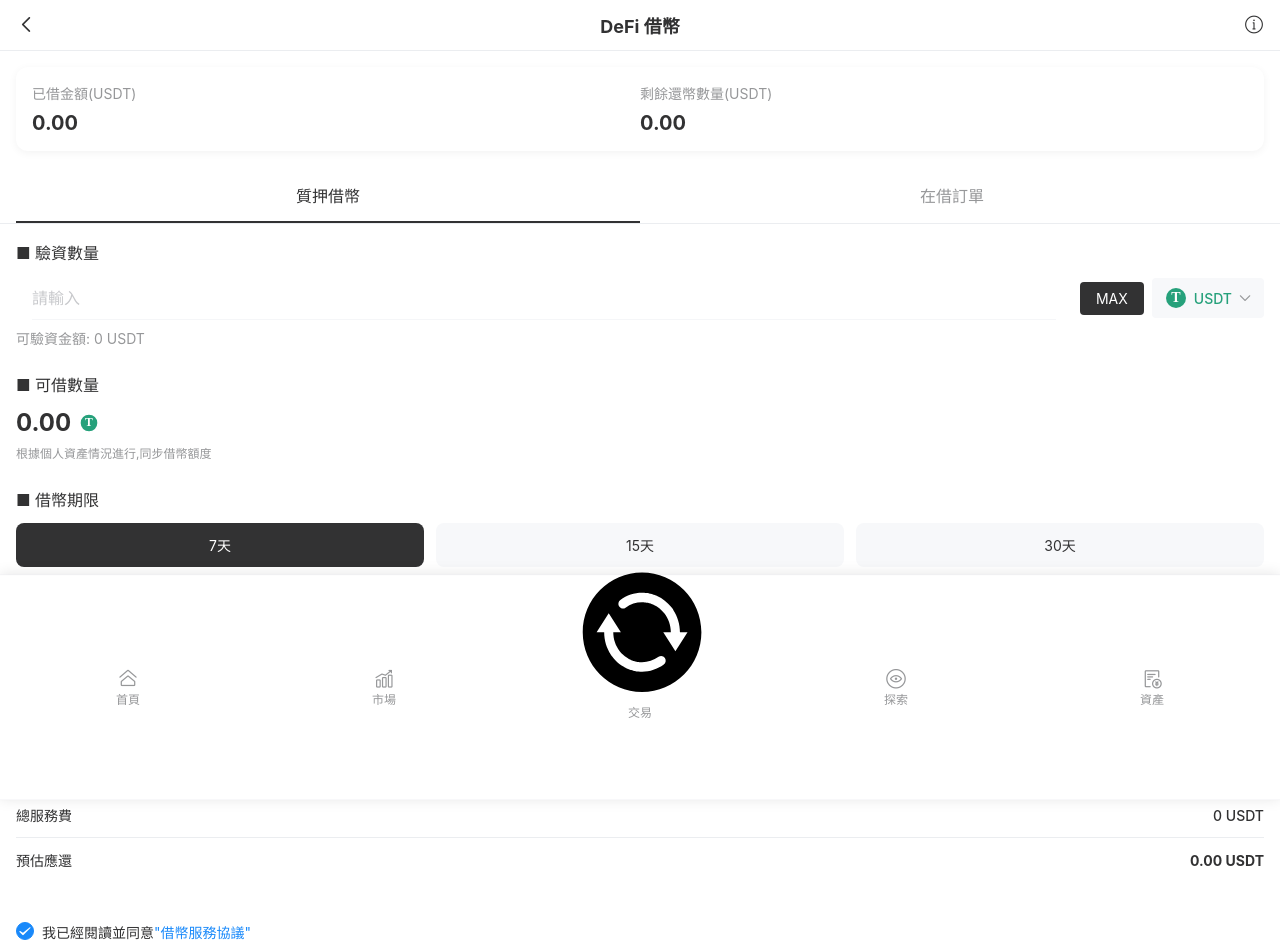
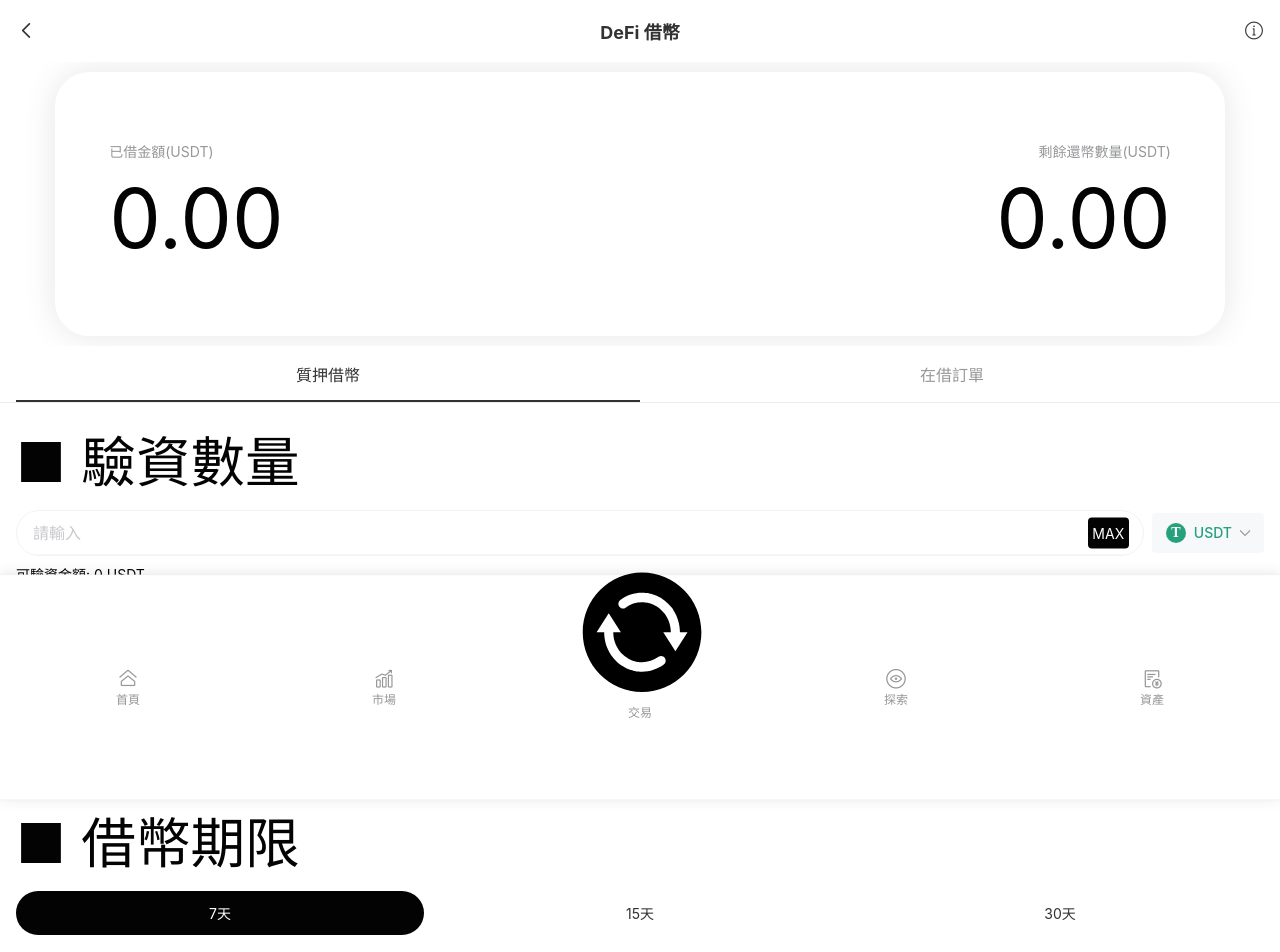
Before and after one commit to myuu69700-ship-it/web3_h5, a Vue app: page /product-detail in a window 1280 px wide. Shown: the top 952 px of the page. Built offline with nearby package versions, Linux system fonts and the light colour scheme.

Commit message:
feat:DeFi 借幣调整

```diff
--- a/src/views/ProductDetail.vue
+++ b/src/views/ProductDetail.vue
@@ -14,8 +14,8 @@
         <div class="status-value">{{ borrowedAmount }}</div>
       </div>
       <div class="status-item">
-        <div class="status-label">剩餘還幣數量(USDT)</div>
-        <div class="status-value">{{ remainingAmount }}</div>
+        <div class="status-label1">剩餘還幣數量(USDT)</div>
+        <div class="status-value1">{{ remainingAmount }}</div>
       </div>
     </div>
 
@@ -47,8 +47,11 @@
             placeholder="請輸入"
             type="number"
             class="amount-input"
-          />
+          >
+            <template #button>
               <button class="max-btn" @click="setMaxAmount">MAX</button>
+            </template>
+          </van-field>
           <div class="currency-selector" @click="showCurrencyModal = true">
             <img
               :src="getCurrencyIcon(selectedCurrency)"
@@ -69,15 +72,15 @@
         <div class="section-title">■ 可借數量</div>
         <div class="borrowable-amount-display">
           <span class="amount-value">{{ borrowableAmount }}</span>
+          <div class="currency-icon-small-box">
             <img
               :src="getCurrencyIcon(selectedCurrency)"
               class="currency-icon-small"
               alt=""
             />
           </div>
-        <div class="borrowable-note">
-          根據個人資產情況進行,同步借幣額度
         </div>
+        <div class="borrowable-note">根據個人資產情況進行,同步借幣額度</div>
       </div>
 
       <!-- 借幣期限 -->
@@ -107,15 +110,21 @@
         </div>
         <div class="fee-item">
           <div class="fee-label">總幣息</div>
-          <div class="fee-value">{{ totalInterest }} {{ selectedCurrency }}</div>
+          <div class="fee-value">
+            {{ totalInterest }} {{ selectedCurrency }}
+          </div>
         </div>
         <div class="fee-item">
           <div class="fee-label">總服務費</div>
-          <div class="fee-value">{{ totalServiceFee }} {{ selectedCurrency }}</div>
+          <div class="fee-value">
+            {{ totalServiceFee }} {{ selectedCurrency }}
+          </div>
         </div>
         <div class="fee-item">
           <div class="fee-label">預估應還</div>
-          <div class="fee-value highlight">{{ estimatedRepayment }} {{ selectedCurrency }}</div>
+          <div class="fee-value highlight">
+            {{ estimatedRepayment }} {{ selectedCurrency }}
+          </div>
         </div>
       </div>
 
@@ -128,11 +137,7 @@
       </div>
 
       <!-- 立即借幣按鈕 -->
-      <button
-        class="borrow-btn"
-        :disabled="!canBorrow"
-        @click="handleBorrow"
-      >
+      <button class="borrow-btn" :disabled="!canBorrow" @click="handleBorrow">
         立即借幣
       </button>
     </div>
@@ -239,12 +244,13 @@ const goBack = () => {
   display: flex;
   align-items: center;
   justify-content: space-between;
-  padding: 12px 16px;
+  height: 62.39px;
+  padding: 0 16px;
   background-color: #fff;
   position: sticky;
   top: 0;
   z-index: 100;
-  border-bottom: 1px solid #ebedf0;
+  // border-bottom: 1px solid #ebedf0;
 
   .back-icon,
   .info-icon {
@@ -269,6 +275,13 @@ const goBack = () => {
   background-color: #fff;
   border-radius: 12px;
   box-shadow: 0 2px 8px rgba(0, 0, 0, 0.05);
+  width: calc(100% - 8.53333vw);
+  margin: 0 auto;
+  background: #fff;
+  box-shadow: 0 0 2.66667vw #0000001a;
+  border-radius: 2.66667vw;
+  padding: 5.33333vw 4.26667vw;
+  margin: 10px auto;
 
   .status-item {
     flex: 1;
@@ -280,11 +293,24 @@ const goBack = () => {
       color: #969799;
       margin-bottom: 8px;
     }
+    .status-label1 {
+      font-size: 14px;
+      color: #969799;
+      margin-bottom: 8px;
+      text-align: right;
+    }
 
     .status-value {
-      font-size: 20px;
-      font-weight: bold;
-      color: #323233;
+      // font-size: 20px;
+      // font-weight: bold;
+      color: #040303;
+      font-size: 6.4vw;
+      text-align: lift;
+    }
+    .status-value1 {
+      color: #040303;
+      font-size: 6.4vw;
+      text-align: right;
     }
   }
 }
@@ -331,9 +357,9 @@ const goBack = () => {
   margin-bottom: 24px;
 
   .section-title {
-    font-size: 16px;
-    font-weight: 500;
-    color: #323233;
+    font-size: 4.26667vw;
+    // font-weight: 500;
+    color: #040303;
     margin-bottom: 12px;
   }
 }
@@ -347,20 +373,38 @@ const goBack = () => {
 
   .amount-input {
     flex: 1;
+    border: 1px solid #f3f3f3;
+    position: relative;
+    border-radius: 2.66667vw;
     :deep(.van-field__control) {
       font-size: 16px;
+      padding-right: 55px;
+    }
+    :deep(.van-field__button) {
+      position: absolute;
+      right: 8px;
+      top: 50%;
+      transform: translateY(-50%);
+      z-index: 1;
+      right: -2px;
     }
   }
 
   .max-btn {
-    padding: 8px 16px;
-    background-color: #323233;
+    padding: 4px 12px;
+    background-color: #040303;
     color: #fff;
     border: none;
     border-radius: 4px;
     font-size: 14px;
     cursor: pointer;
     white-space: nowrap;
+    width: 41px;
+    height: 31px;
+    line-height: 31px;
+    display: flex;
+    align-items: center;
+    justify-content: center;
   }
 
   .currency-selector {
@@ -393,33 +437,45 @@ const goBack = () => {
 
 .available-amount {
   font-size: 14px;
-  color: #969799;
+  color: #040303;
   margin-top: 8px;
 }
 
 // 可借數量區域
 .borrowable-amount-display {
+  // padding: 51px;
+  height: 51px;
   display: flex;
   align-items: center;
+  justify-content: space-between;
+  border: 1px solid #f3f3f3;
   gap: 8px;
   margin-bottom: 8px;
+  border-radius: 2.66667vw;
 
   .amount-value {
     font-size: 24px;
     font-weight: bold;
     color: #323233;
+    padding-left: 20px;
+  }
+
+  .currency-icon-small-box {
+    padding-right: 30px;
   }
 
   .currency-icon-small {
-    width: 20px;
-    height: 20px;
+    width: 20.8px;
+    height: 20.8px;
     border-radius: 50%;
+    // padding-right: 40px;
+    // padding-right: 120px;
   }
 }
 
 .borrowable-note {
   font-size: 12px;
-  color: #969799;
+  color: #040303;
   line-height: 1.5;
 }
 
@@ -432,31 +488,42 @@ const goBack = () => {
   .term-option {
     padding: 12px;
     text-align: center;
-    background-color: #f7f8fa;
-    border-radius: 8px;
+    // background-color: #f7f8fa;
+    border-radius: 266.4vw;
     font-size: 14px;
     color: #323233;
     cursor: pointer;
     transition: all 0.2s;
 
     &.active {
-      background-color: #323233;
-      color: #fff;
+      font-size: 14px;
+      background-color: #040303;
+      color: #ffffff;
     }
   }
 }
 
 // 費用詳情區域
 .fee-section {
+  background-color: #f3f3f3;
+  border-radius: 8px;
+  padding: 16px;
+  margin-bottom: 24px;
+
   .fee-item {
     display: flex;
     justify-content: space-between;
     align-items: center;
     padding: 12px 0;
-    border-bottom: 1px solid #ebedf0;
+    border-bottom: 1px solid #f0f0f0;
 
     &:last-child {
       border-bottom: none;
+      padding-bottom: 0;
+    }
+
+    &:first-child {
+      padding-top: 0;
     }
 
     .fee-label {
@@ -464,22 +531,31 @@ const goBack = () => {
       align-items: center;
       gap: 4px;
       font-size: 14px;
-      color: #323233;
+      color: #040303;
 
       .question-icon {
-        font-size: 14px;
-        color: #26a17b;
+        font-size: 12px;
+        width: 16px;
+        height: 16px;
+        display: inline-flex;
+        align-items: center;
+        justify-content: center;
+        background-color: #26a17b;
+        border-radius: 50%;
+        color: #fff;
+        margin-left: 4px;
       }
     }
 
     .fee-value {
       font-size: 14px;
-      color: #323233;
+      color: #040303;
       font-weight: 500;
+      text-align: right;
 
       &.highlight {
-        font-weight: bold;
-        color: #323233;
+        // font-weight: bold;
+        color: #040303;
       }
     }
   }
@@ -490,33 +566,51 @@ const goBack = () => {
   display: flex;
   align-items: flex-start;
   gap: 8px;
-  margin-bottom: 24px;
+  margin-top: 50px;
+  // margin-bottom: 24px;
   padding: 16px 0;
+
+  :deep(.van-checkbox) {
+    margin-top: 2px;
+  }
+
+  :deep(.van-checkbox__icon) {
+    border-color: #323233;
+    background-color: #323233;
+  }
+
+  :deep(.van-checkbox__icon--checked) {
+    background-color: #323233;
+    border-color: #323233;
+  }
 
   .agreement-text {
     font-size: 14px;
-    color: #323233;
+    color: #040303;
     line-height: 1.5;
     flex: 1;
 
+
     .link {
-      color: #1989fa;
+      color: #2b6d16;
+      // text-decoration: none;
+      padding-left: 4px;
     }
   }
 }
 
 // 立即借幣按鈕
 .borrow-btn {
-  width: 100%;
-  padding: 14px;
-  background-color: #323233;
+  width: 92vw;
+  height: 10.66667vw;
+  line-height: 10.66667vw;
+  text-align: center;
+  border: 0;
   color: #fff;
-  border: none;
-  border-radius: 8px;
-  font-size: 16px;
-  font-weight: 500;
-  cursor: pointer;
-  transition: opacity 0.2s;
+  font-weight: 700;
+  font-size: 3.2vw;
+  background: #040303;
+  border-radius: 266.4vw;
 
   &:disabled {
     opacity: 0.5;
```
Lines whose indentation alone changed are shown as unchanged.
